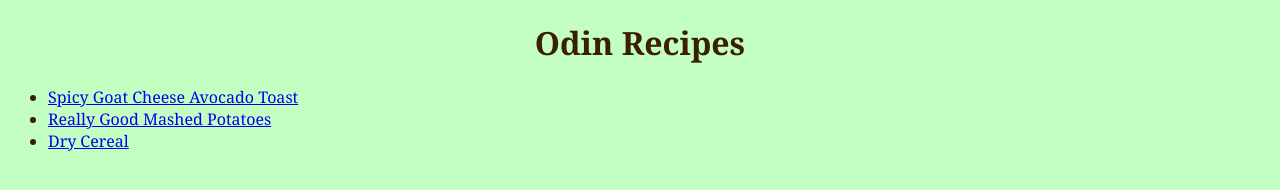
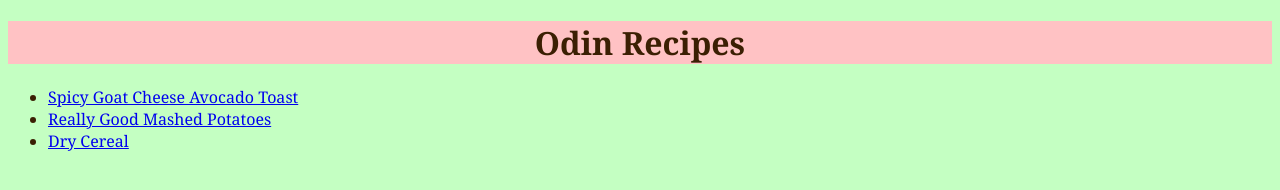
Before and after one commit to trashmotel/odin-recipes, a plain HTML site: page index.html in a window 1280 px wide. Drawn offline with Linux system fonts and the light colour scheme.

Commit message:
Add background color to title

```diff
--- a/style.css
+++ b/style.css
@@ -5,7 +5,7 @@
 }
 #title {
     text-align: center;
-
+    background-color: #FFC2C4;
 }
 .bad {
     font-family: "Comic Sans MS", Papyrus, sans-serif;
```
